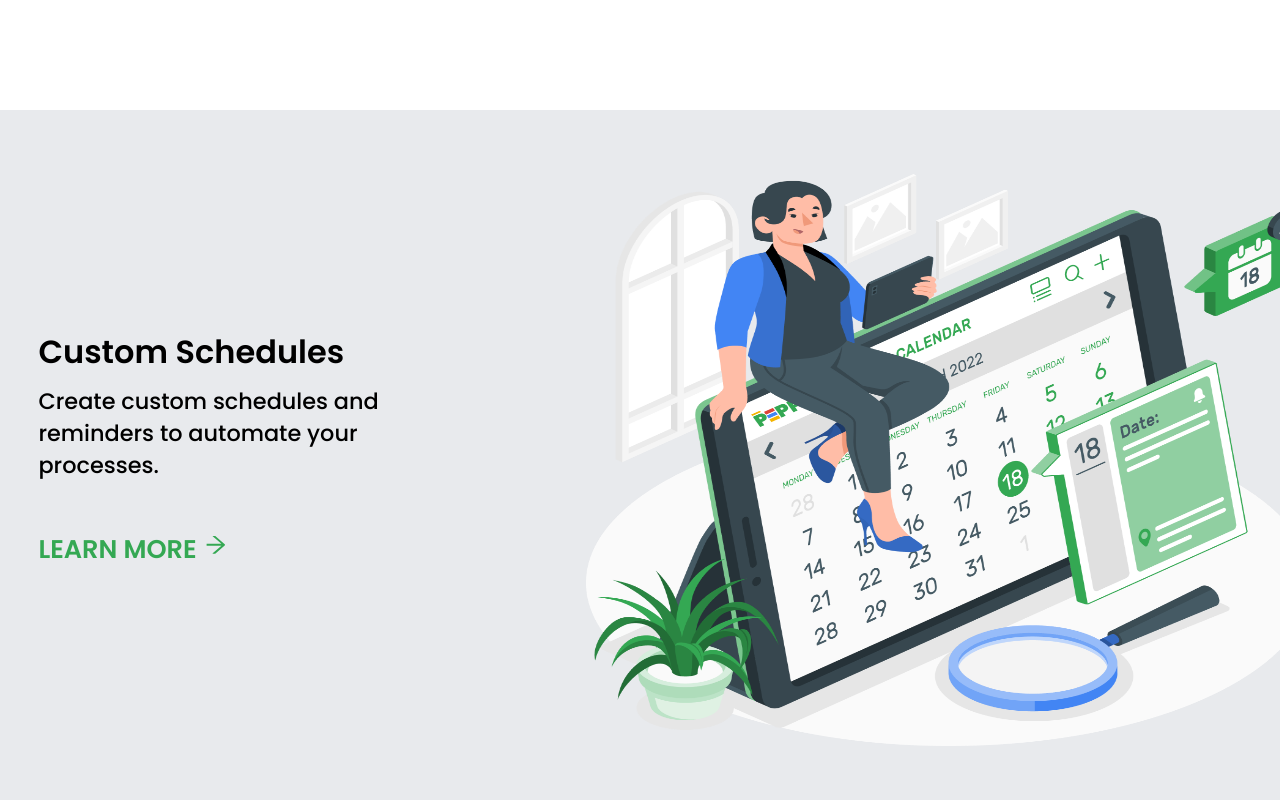
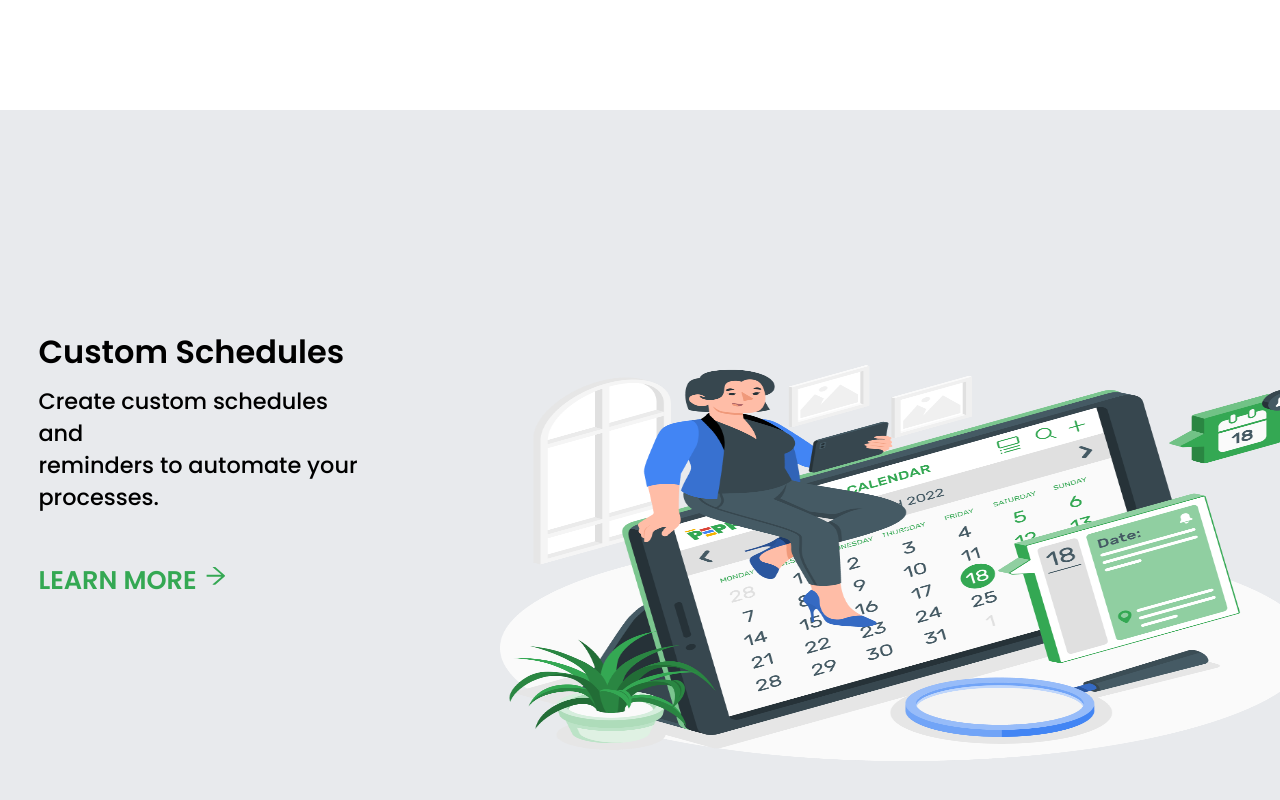
Before and after one commit to Peppu-Group/Peppu-books-frontend, a React (Vite) app: page / in a window 1280 px wide. Shown: the part 3069-3869 px from the top of the page. Built offline with nearby package versions, Linux system fonts and the light colour scheme.

Commit message:
rearranged the images

```diff
--- a/src/App.css
+++ b/src/App.css
@@ -185,8 +185,8 @@ a{
 
 .computerman img{
     width: 100%;
-    height: 65%;
-    margin-top: 10%;
+    height: 55%;
+    margin-top: 20%;
     margin-left: 10%;
 
 
@@ -238,8 +238,8 @@ a{
     font-size: 2rem;
 }
 .orderly-accounting-container img{
-    width: 50%;
-    height: 65%;
+    width: 60%;
+    height: 49%;
     margin-right: 7%;
 }
 .orderly-accounting p{
@@ -298,8 +298,9 @@ a{
 
 }
 .custom-schedule-container img{
-    width: 57%;
-    height: 65%;
+    margin-top: 15%;
+    width: 65%;
+    height: 45%;
 
 }
 .why-peppu{
```
